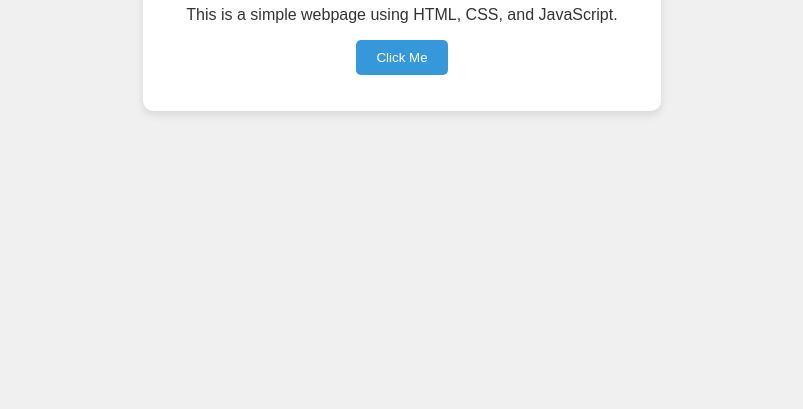
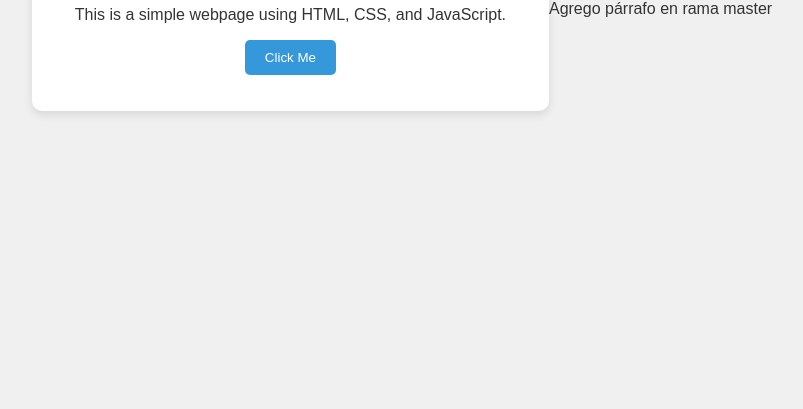
Before and after one commit to mrgdevelops/Git_GitHub_Course, a plain HTML site: page index.html in a window 1280 px wide. Shown: the part 391-800 px from the top of the page, without its empty margins (238-1041 px from the left). Drawn offline with Linux system fonts and the light colour scheme.

Commit message:
Afregado párrafo, rama master

```diff
--- a/index.html
+++ b/index.html
@@ -14,5 +14,6 @@
         <p id="message"></p>
     </div>
     <script src="js/script.js"></script>
+	<p>Agrego párrafo en rama master</p>
 </body>
 </html>
```
